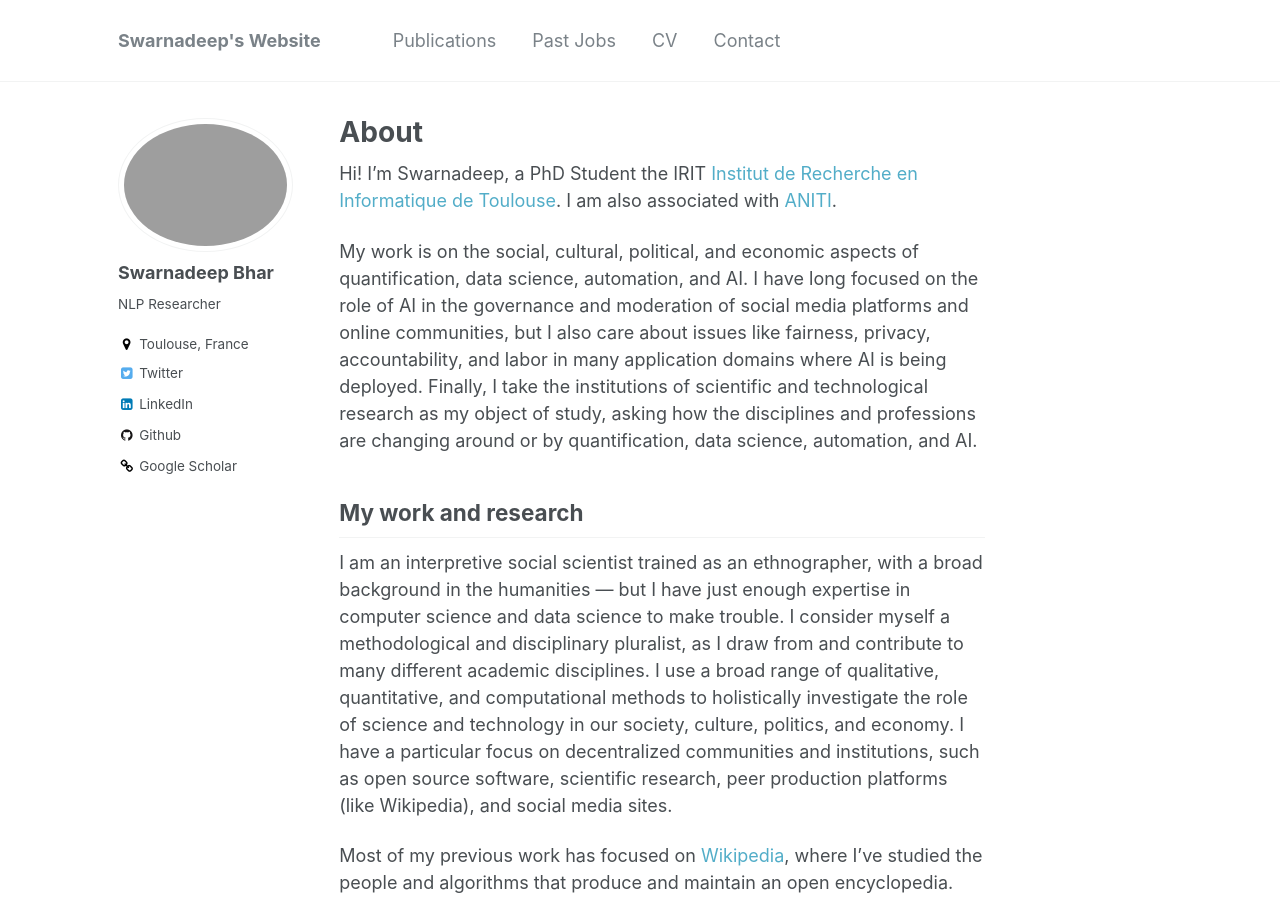
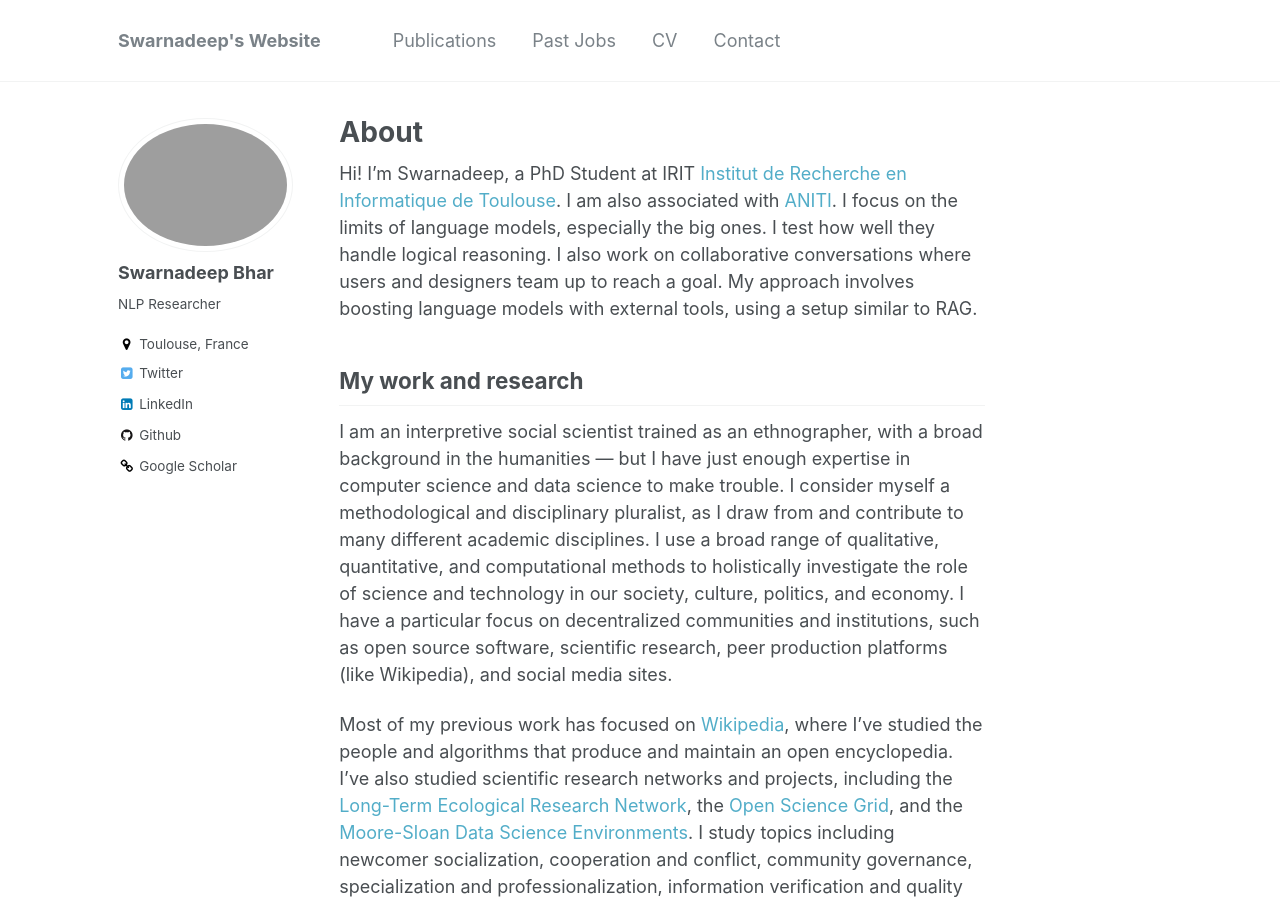
Before and after one commit to swarnadeep8597/swarnadeep8597.github.io, a Jekyll site: the page built from _pages/about.md, in a window 1280 px wide and 900 px high. Built offline with Jekyll 4.4.1, drawn with Linux system fonts in a browser that asks for light colours.

Commit message:
work description

```diff
--- a/_pages/about.md
+++ b/_pages/about.md
@@ -9,9 +9,8 @@
 
 {% include base_path %}
 
-Hi! I’m Swarnadeep, a PhD Student the IRIT [Institut de Recherche en Informatique de Toulouse](https://www.irit.fr/en/home/). I am also associated with [ANITI](https://aniti.univ-toulouse.fr/en/).
-
-My work is on the social, cultural, political, and economic aspects of quantification, data science, automation, and AI. I have long focused on the role of AI in the governance and moderation of social media platforms and online communities, but I also care about issues like fairness, privacy, accountability, and labor in many application domains where AI is being deployed. Finally, I take the institutions of scientific and technological research as my object of study, asking how the disciplines and professions are changing around or by quantification, data science, automation, and AI.
+Hi! I’m Swarnadeep, a PhD Student at IRIT [Institut de Recherche en Informatique de Toulouse](https://www.irit.fr/en/home/). I am also associated with [ANITI](https://aniti.univ-toulouse.fr/en/).
+I focus on the limits of language models, especially the big ones. I test how well they handle logical reasoning. I also work on collaborative conversations where users and designers team up to reach a goal. My approach involves boosting language models with external tools, using a setup similar to RAG.
 
 ## My work and research
 I am an interpretive social scientist trained as an ethnographer, with a broad background in the humanities --- but I have just enough expertise in computer science and data science to make trouble. I consider myself a methodological and disciplinary pluralist, as I draw from and contribute to many different academic disciplines. I use a broad range of qualitative, quantitative, and computational methods to holistically investigate the role of science and technology in our society, culture, politics, and economy. I have a particular focus on decentralized communities and institutions, such as open source software, scientific research, peer production platforms (like Wikipedia), and social media sites.
```
